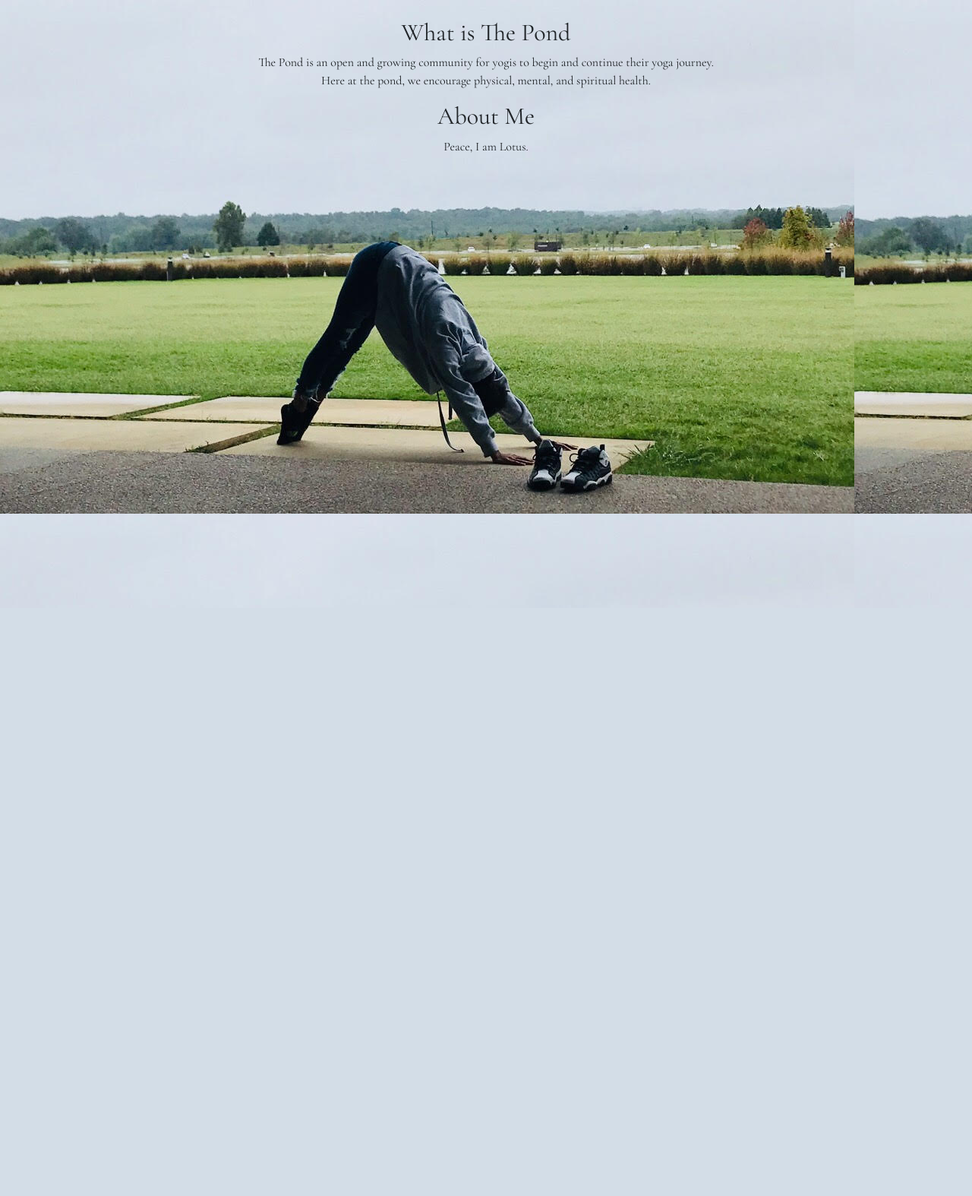
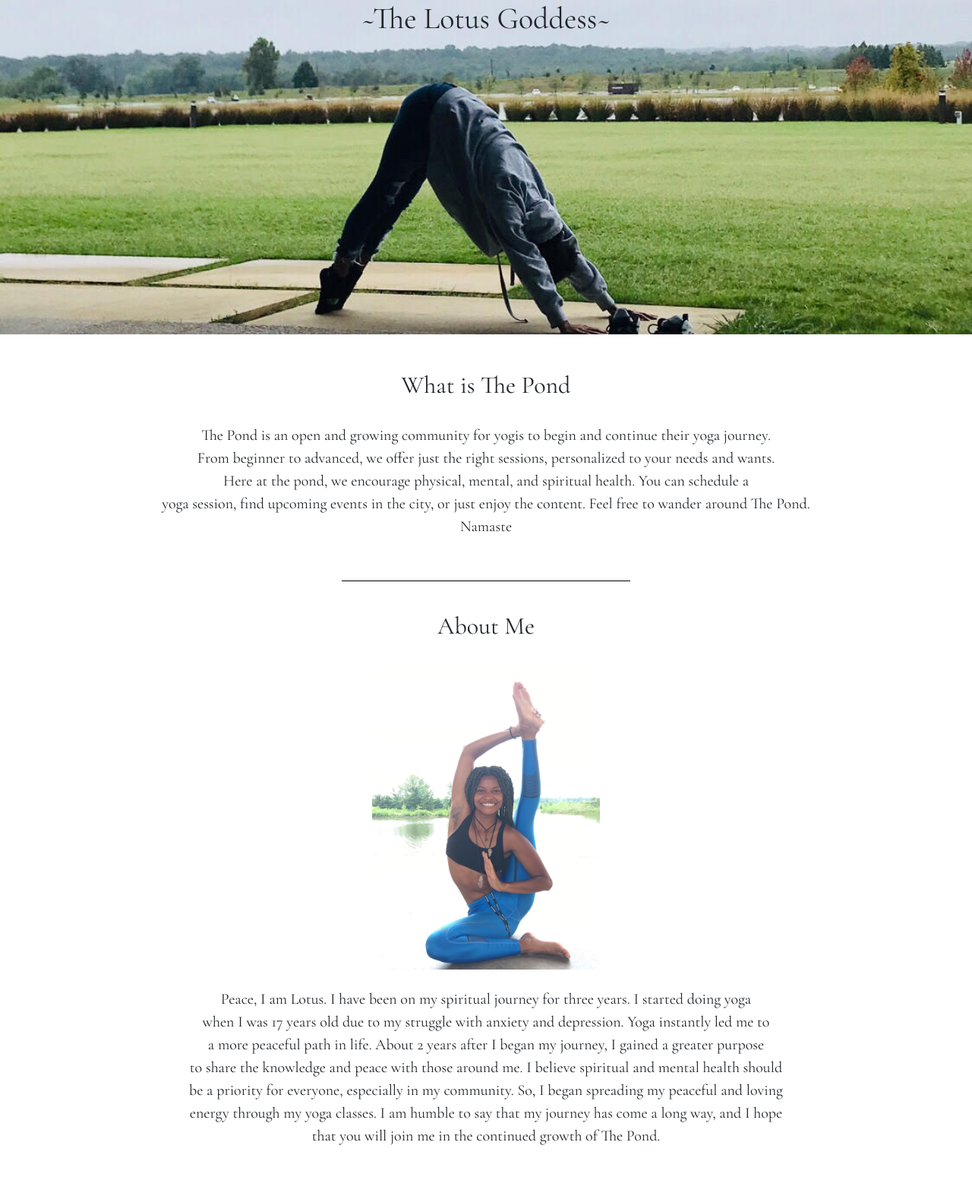
Before and after one commit to cmadisonne/passion-project, a Django app: page /about/ in a window 1280 px wide. Shown: the part 56-1630 px from the top of the page at 76% size. Before the commit the page ends 732 px from the top, so only its background shows below. Run offline with Django 3.2, Linux system fonts and the light colour scheme; some libraries are stand-ins or nearby versions.

Commit message:
In Progress

```diff
--- a/Yoga/YogaApp/static/css/YogaApp.css
+++ b/Yoga/YogaApp/static/css/YogaApp.css
@@ -20,3 +20,17 @@ hr{
     text-align: center;
     font-family: 'Cormorant Garamond', serif;
 }
+
+#about2{
+    text-align: center;
+    font-family: 'Cormorant Garamond', serif;
+}
+
+#about2 p {
+    font-size: 20px;
+}
+
+#about2 img{
+    height: 400px;
+    width: 300px;
+}
--- a/Yoga/YogaApp/templates/YogaApp/about.html
+++ b/Yoga/YogaApp/templates/YogaApp/about.html
@@ -5,13 +5,34 @@
 
 {% block content %}
 <div id="about1">
-    <div>
-        <br>
-        <h2>What is The Pond</h2>
-        <p>The Pond is an open and growing community for yogis to begin and continue their yoga journey.<br>
-        Here at the pond, we encourage physical, mental, and spiritual health.</p>
-        <h2>About Me</h2>
-        <p>Peace, I am Lotus.</p>
-    </div>
+    <h1>~The Lotus Goddess~</h1>
 </div>
+<br><br>
+<div id="about2">
+    <h2>What is The Pond</h2>
+    <br>
+    <p>The Pond is an open and growing community for yogis to begin and continue their yoga journey.<br>
+        From beginner to advanced, we offer just the right sessions, personalized to your needs and wants. <br>
+        Here at the pond, we encourage physical, mental, and spiritual health. You can schedule a <br>
+    yoga session, find upcoming events in the city, or just enjoy the content. Feel free to wander around The Pond. <br>
+        Namaste</p>
+    <br>
+    <hr style="background-color: black">
+    <br>
+    <h2>About Me</h2>
+    <br>
+    <span>
+        <img src="{% static 'profile.jpg' %}">
+        <br><br>
+        <p>Peace, I am Lotus. I have been on my spiritual journey for three years. I started doing yoga <br>
+        when I was 17 years old due to my struggle with anxiety and depression. Yoga instantly led me to <br>
+        a more peaceful path in life. About 2 years after I began my journey, I gained a greater purpose <br>
+        to share the knowledge and peace with those around me. I believe spiritual and mental health should<br>
+         be a priority for everyone, especially in my community. So, I began spreading my peaceful and loving<br>
+         energy through my yoga classes. I am humble to say that my journey has come a long way, and I hope <br>
+        that you will join me in the continued growth of The Pond.</p>
+    </span>
+</div>
+<br>
+<br>
 {% endblock %}
--- a/Yoga/YogaApp/templates/YogaApp/base.html
+++ b/Yoga/YogaApp/templates/YogaApp/base.html
@@ -10,13 +10,15 @@
         width: 100%;
         height: 650px;
         /*opacity: 0.5;*/
-        background-image: url("{% static 'backbend.jpg' %}");
+        background: url("{% static 'backbend.jpg' %}") no-repeat;
+        background-size: 100%;
     }
     #about1{
          width: 100%;
-         height: 100%;
+         height: 55%;
          /*opacity: 0.5;*/
-         background-image: url("{% static 'downdog.jpg' %}");
+         background: url("{% static 'downdog.jpg' %}") no-repeat;
+        background-size: 100%;
      }
 </style>
 <!--Nav Bar Here-->
```
Also changed, not shown: Yoga/YogaApp/static/downdog.jpg, Yoga/YogaApp/static/profile.jpg (added).
